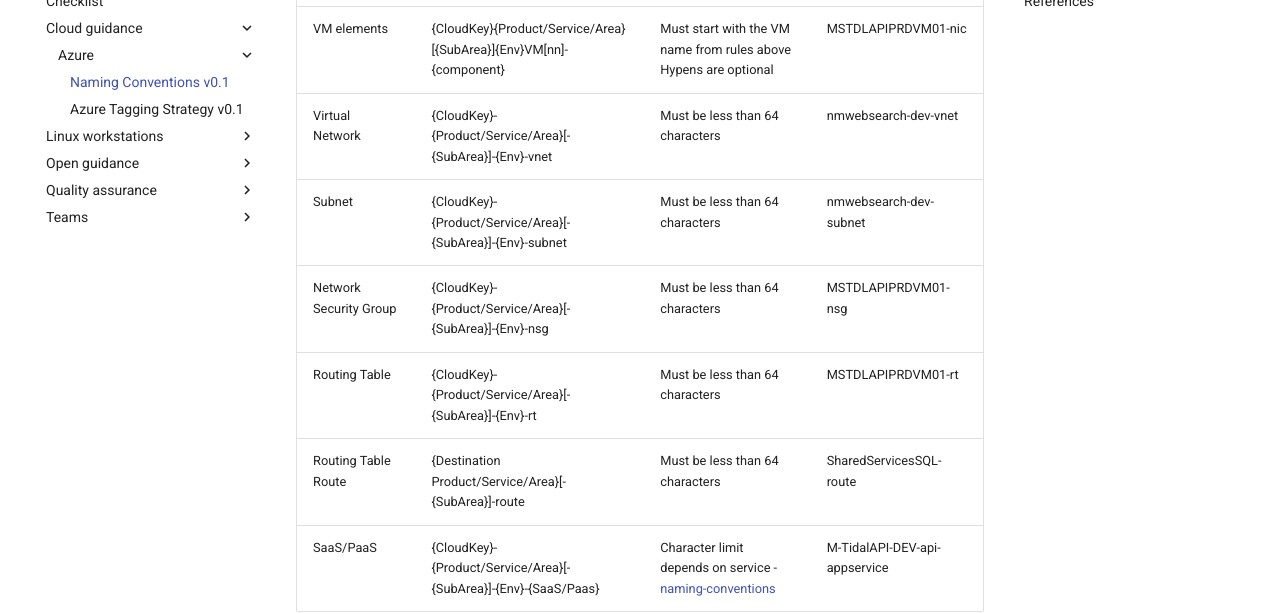
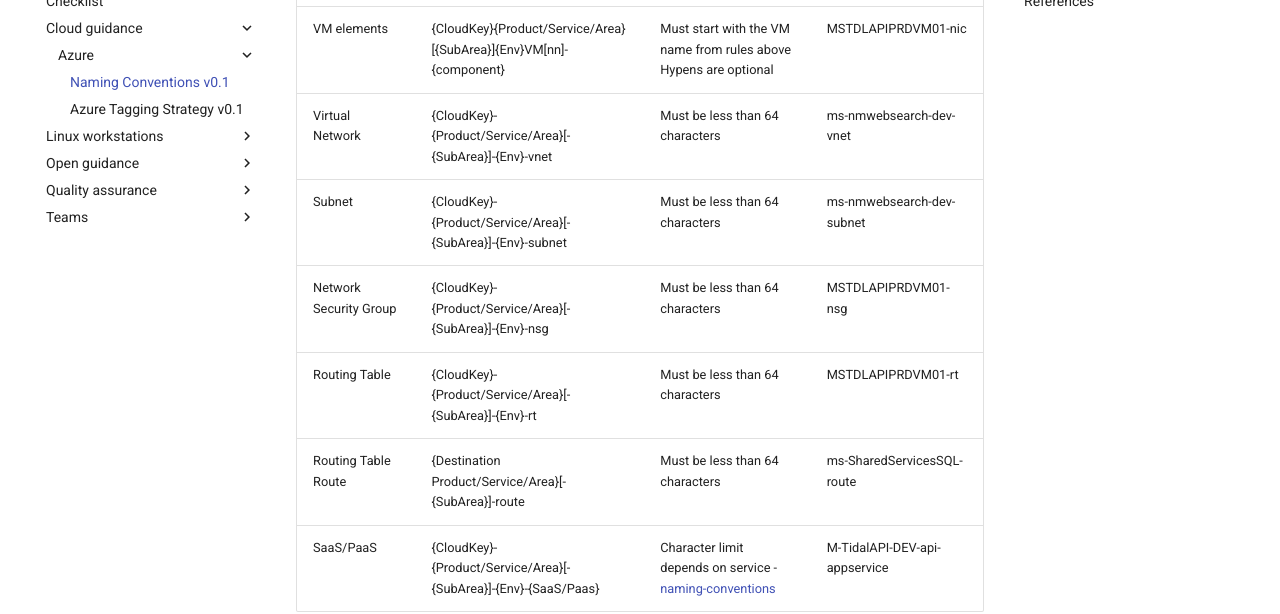
Before and after one commit to UKHO/docs, an MkDocs documentation site: the page built from docs/cloud-guidance/azure/ukho-azure-naming-convention.md, in a window 1280 px wide and 900 px high, scrolled down 392 px. Shown: the part 152-766 px from the top of the window. Built offline with MkDocs 1.6.1 and Material for MkDocs 9.7.7, drawn with Linux system fonts in a browser that asks for light colours.

```diff
--- a/docs/cloud-guidance/azure/ukho-azure-naming-convention.md
+++ b/docs/cloud-guidance/azure/ukho-azure-naming-convention.md
@@ -7,11 +7,11 @@
 | Storage Account | {CloudKey}{Product/Service/Area}{Env}storage <br /> | **No Hyphens** <br /> **Must be lowercase** <br />| mtidalapidevstorage |
 | Virtual Machine | {CloudKey}{Product/Service/Area}[{SubArea}]{Env}VM[nn] | Must be less than 15 characters <br /> Hypens are optional <br /> | MSTDLAPIPRDVM01 |
 | VM elements | {CloudKey}{Product/Service/Area}[{SubArea}]{Env}VM[nn]-{component} | Must start with the VM name from rules above <br /> Hypens are optional | MSTDLAPIPRDVM01-nic |
-| Virtual Network | {CloudKey}-{Product/Service/Area}[-{SubArea}]-{Env}-vnet | Must be less than 64 characters <br /> | nmwebsearch-dev-vnet |
-| Subnet | {CloudKey}-{Product/Service/Area}[-{SubArea}]-{Env}-subnet | Must be less than 64 characters <br /> | nmwebsearch-dev-subnet |
+| Virtual Network | {CloudKey}-{Product/Service/Area}[-{SubArea}]-{Env}-vnet | Must be less than 64 characters <br /> | ms-nmwebsearch-dev-vnet |
+| Subnet | {CloudKey}-{Product/Service/Area}[-{SubArea}]-{Env}-subnet | Must be less than 64 characters <br /> | ms-nmwebsearch-dev-subnet |
 | Network Security Group | {CloudKey}-{Product/Service/Area}[-{SubArea}]-{Env}-nsg | Must be less than 64 characters <br /> | MSTDLAPIPRDVM01-nsg |
 | Routing Table | {CloudKey}-{Product/Service/Area}[-{SubArea}]-{Env}-rt | Must be less than 64 characters <br /> | MSTDLAPIPRDVM01-rt |
-| Routing Table Route | {Destination Product/Service/Area}[-{SubArea}]-route | Must be less than 64 characters <br /> | SharedServicesSQL-route |
+| Routing Table Route | {Destination Product/Service/Area}[-{SubArea}]-route | Must be less than 64 characters <br /> | ms-SharedServicesSQL-route |
 | SaaS/PaaS | {CloudKey}-{Product/Service/Area}[-{SubArea}]-{Env}-{SaaS/Paas} <br /> | Character limit depends on service - [naming-conventions](https://docs.microsoft.com/en-us/azure/architecture/best-practices/naming-conventions) <br /> | M-TidalAPI-DEV-api-appservice |
 
 **Tips:**
```
